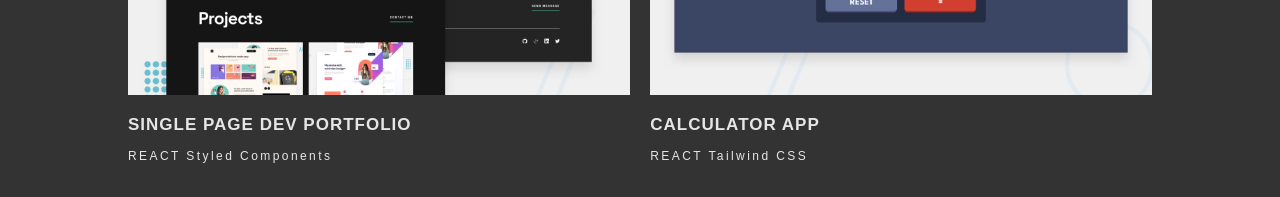
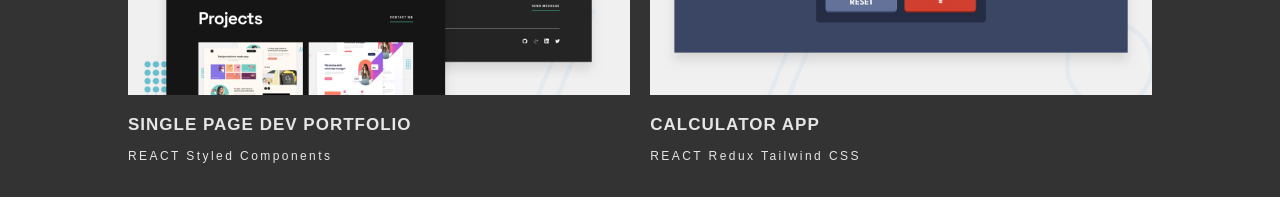
Before and after one commit to sashameniakin/website, a React (Create React App) app: page / in a window 1280 px wide. Shown: the part 2420-2617 px from the top of the page. Built offline with nearby package versions, Linux system fonts and the light colour scheme.

Commit message:
small change

```diff
--- a/src/components/Projects.jsx
+++ b/src/components/Projects.jsx
@@ -35,7 +35,7 @@ export default function Projects() {
         <Project
           src_large={"./images/projects/calculator.jpg"}
           name="CALCULATOR APP"
-          techstack="REACT Tailwind CSS"
+          techstack="REACT Redux Tailwind CSS"
           link="https://calculator-app-topaz-pi.vercel.app/"
           github_link="https://github.com/sashameniakin/calculator-app"
         />
```
